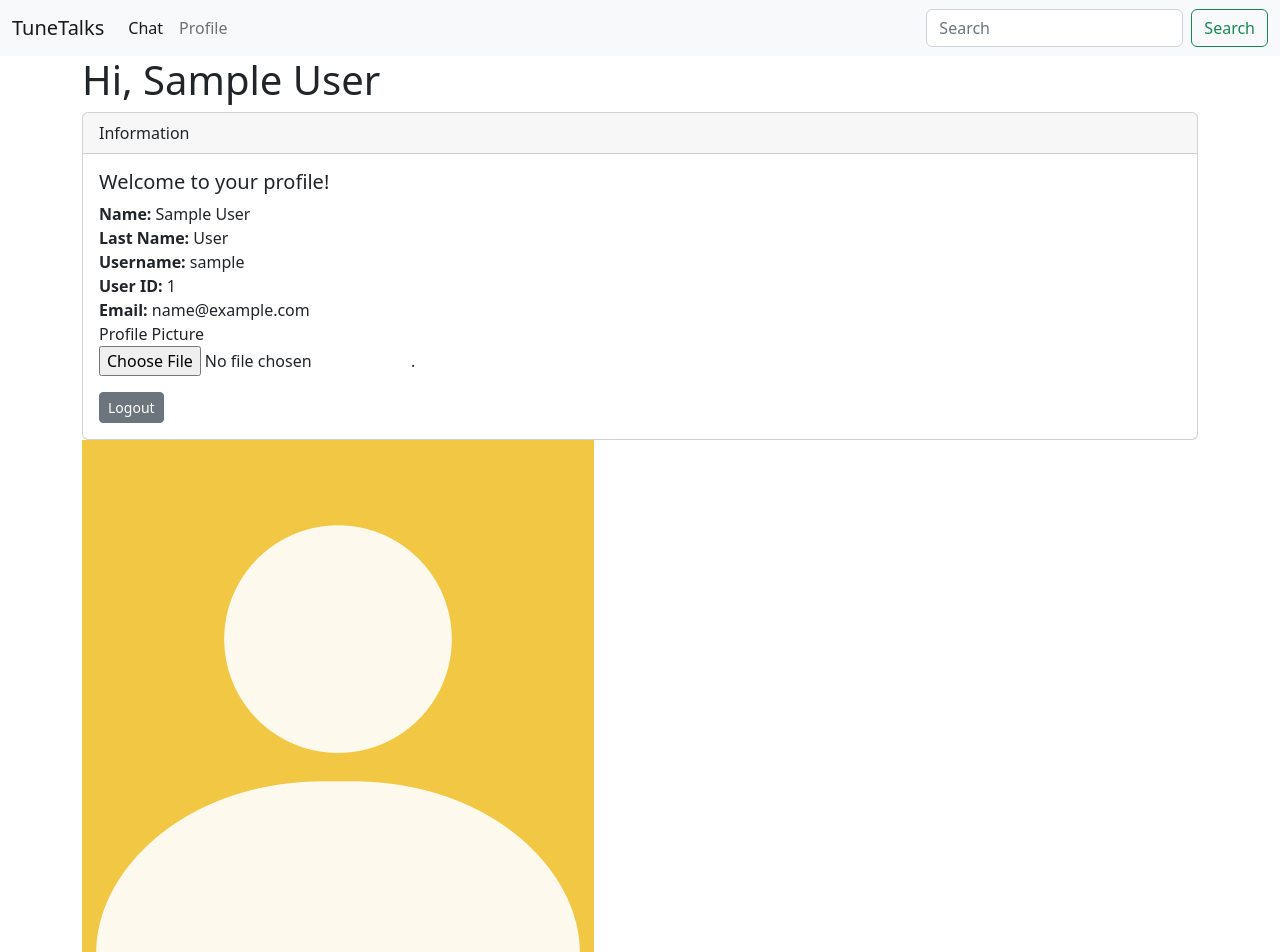
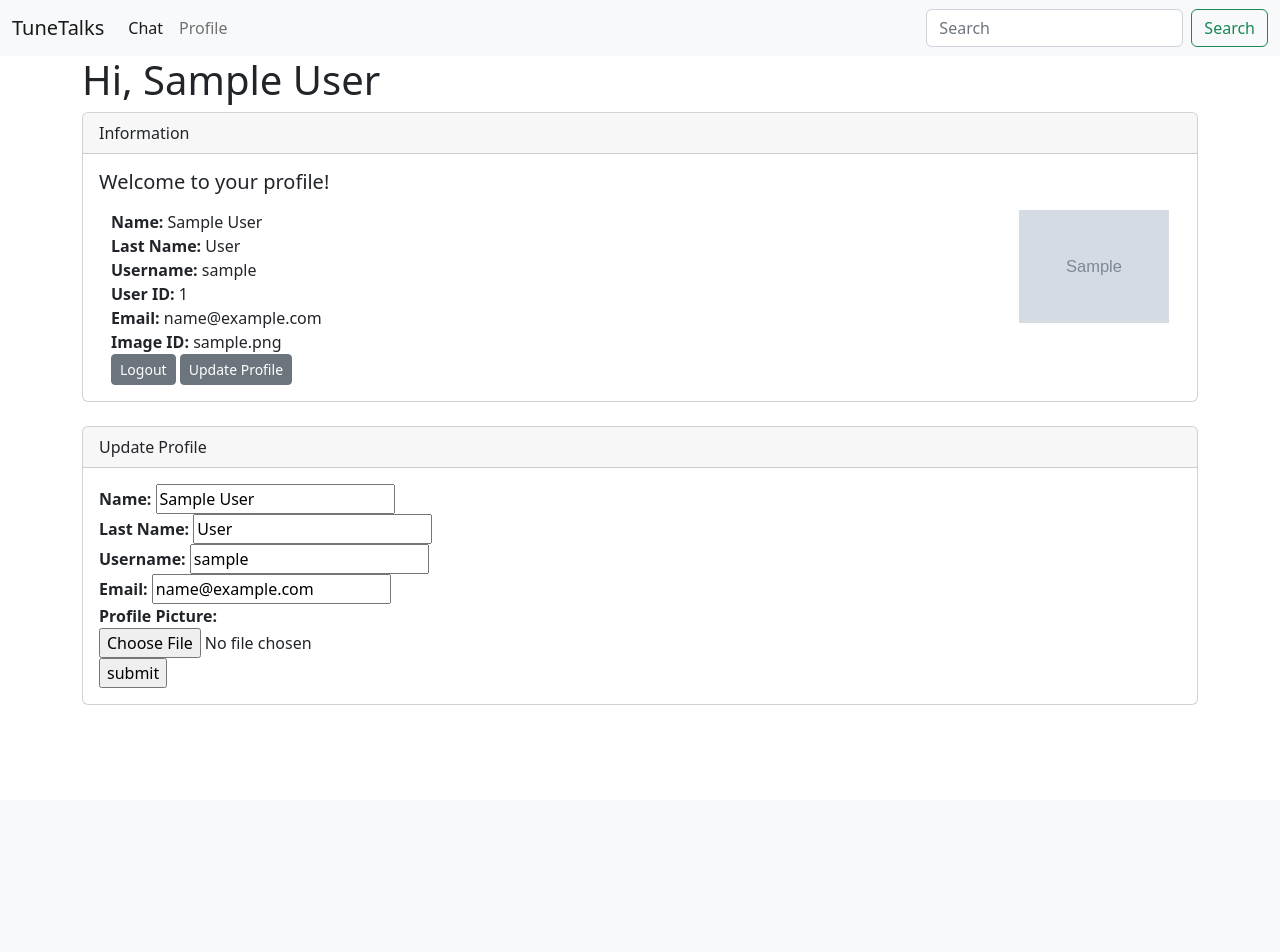
Before and after one commit to bpichardo14/messenger, a Flask app: page /profile in a window 1280 px wide. After the commit the page ends 705 px from the top, so only its background shows below. Run offline with Flask 2, Linux system fonts and the light colour scheme; a user stored in the database is signed in; tables that the repository leaves empty hold one stand-in row (values such as "Sample post"); grey boxes marked "Sample" are stand-in pictures; some libraries are stand-ins or nearby versions.

Commit message:
added dynamic profile pic

```diff
--- a/app.py
+++ b/app.py
@@ -12,6 +12,8 @@ from flask_login import UserMixin, login_user, logout_user, LoginManager, login_
 from flask_migrate import Migrate
 from flask_cors import CORS, cross_origin
 from flask_session import Session
+from werkzeug.utils import secure_filename
+import uuid as uuid
 
 # create flask instance
 app = Flask(__name__)
@@ -25,18 +27,26 @@ app = Flask(__name__)
 # create socketio instance
 socketio = SocketIO(app)
 
+
+
+
 # initilize databse
 db = SQLAlchemy(app)
 migrate = Migrate(app, db)
 CORS(app)
 app.config['SECRET_KEY'] = '1a118f8864390243e3381fead7467eee'
 # create database
-app.config['SQLALCHEMY_DATABASE_URI'] = 'sqlite:///users.db'
+# app.config['SQLALCHEMY_DATABASE_URI'] = 'sqlite:///users.db'
+app.config['SQLALCHEMY_DATABASE_URI'] = 'postgres://nqbjwsvjatjsqi:ef1f39db0389f0fab79fd22643b8452afbc56f34bd9b497fd4b0ed9e4c6ecf90@ec2-44-205-64-253.compute-1.amazonaws.com:5432/d67tjlvrcobtqe'
 
 # Flask login stuff
 login_manager = LoginManager()
 login_manager.init_app(app)
 login_manager.login_view = 'login'
+
+# save image
+UPLOAD_FOLDER = 'static/images'
+app.config['UPLOAD_FOLDER'] = UPLOAD_FOLDER
 
 class Users(db.Model, UserMixin):
     id = db.Column(db.Integer, primary_key=True)
@@ -109,11 +119,73 @@ def login():
     return render_template('login.html', form=form)
 
 # PROFILE PAGE
-@app.route('/profile')
+@app.route('/profile', methods=['POST', 'GET'])
 @login_required
 def profile():
     form = RegistrationForm()
-    return render_template('profile.html', form=form)
+    id = current_user.id
+    user_to_update = Users.query.get_or_404(id)
+    if request.method == 'POST':
+        user_to_update.name = request.form['name']
+        user_to_update.last_name = request.form['last_name']
+        user_to_update.username = request.form['username']
+        user_to_update.email = request.form['email']
+        print(request.files['profile_pic'])
+
+        if request.files['profile_pic']:
+
+            user_to_update.profile_pic = request.files['profile_pic']
+
+            pic_filename = secure_filename(user_to_update.profile_pic.filename)
+
+            pic_name = str(uuid.uuid1()) + "_" + pic_filename
+
+            saver = request.files['profile_pic']
+
+            user_to_update.profile_pic = pic_name
+
+            try:
+                db.session.commit()
+                print('commiting1')
+                saver.save(os.path.join(app.config['UPLOAD_FOLDER'], pic_name))
+                flash("User Updated Successfully!")
+                return render_template("profile.html",
+					form=form,
+					user_to_update = user_to_update)
+            except:
+                print('erro1')
+                flash("Error!  Looks like there was a problem...try again!")
+                return render_template("profile.html",
+					form=form,
+					user_to_update = user_to_update)
+        else:
+            print('commiting2')
+            db.session.commit()
+            flash("User Updated Successfully!")
+            return render_template("profile.html",
+				form=form,
+				user_to_update = user_to_update)
+    else:
+        print('no commit')
+        return render_template("profile.html",
+				form=form,
+				user_to_update = user_to_update,
+				id = id)
+    return render_template('profile.html')
+
+
+
+
+
+
+
+
+
+
+
+
+
+
 
 # LOGOUT
 @app.route('/logout', methods=['POST', 'GET'])
@@ -121,7 +193,7 @@ def profile():
 def logout():
     logout_user()
     flash('You have logged out')
-    redirect(url_for('login'))
+    return redirect(url_for('login'))
 
 
 # UPDATE PROFILE
--- a/templates/index.html
+++ b/templates/index.html
@@ -29,6 +29,7 @@
                 console.log('Hit broadcasted')
 
                 var incoming_msg = document.createElement('div')
+
                 incoming_msg.classList.add('incoming_msg')
 
 
--- a/templates/login.html
+++ b/templates/login.html
@@ -1,3 +1,5 @@
+{% extends 'navbar.html' %}
+{% block content %}
 <!DOCTYPE html>
 <html lang="en">
 <head>
@@ -28,3 +30,4 @@
 
 </body>
 </html>
+{% endblock %}
--- a/templates/profile.html
+++ b/templates/profile.html
@@ -19,6 +19,12 @@
                 <div class="card-body">
                   <h5 class="card-title">Welcome to your profile!</h5>
                   <p class="card-text">
+
+                    <div class="container">
+                        <div class="row">
+                            <div class="col-8">
+
+
                     <strong> Name: </strong>
                     {{current_user.name}}
                     <br>
@@ -34,19 +40,59 @@
                     <strong> Email:   </strong>
                     {{current_user.email}}
                     <br>
-                    {{form.profile_pic.label}}
+                    <strong> Image ID:   </strong>
+                    {{current_user.profile_pic}}
                     <br>
-                    {{form.profile_pic}}.</p>
+
                   <a href="{{ url_for('logout') }}" class="btn btn-secondary btn-sm">Logout</a>
+                  <a href="{{ url_for('update', id = current_user.id) }}" class="btn btn-secondary btn-sm">Update Profile</a>
+
+                  </div>
+                  <div class="col-4">
+                    {% if current_user.profile_pic%}
+                        <img src="{{ url_for('static', filename='images/' + current_user.profile_pic )}}     " +  alt="" width="150" align="right" >
+                    {% else %}
+
+                        <img src='../static/images/david.png' alt="" width="150" align="right" >
+                    {% endif%}
+
+                  </div>
                 </div>
             </div>
 
-            <div id="profilepic">
-                <img src="{{url_for('static', filename='images/david.png')}}">
+                </div>
             </div>
-
         </div>
 
+        <br>
+        <div class="card">
+            <div class="card-header">
+                Update Profile
+            </div>
+            <div class="card-body">
+                <form method="POST" action='/profile' enctype="multipart/form-data">
+
+                    {{ form.hidden_tag() }}
+                    <strong> Name: </strong>
+                    {{ form.name (value = user_to_update.name)}}
+                    <br>
+                    <strong> Last Name: </strong>
+                    {{ form.last_name (value=user_to_update.last_name) }}
+                    <br>
+                    <strong> Username: </strong>
+                    {{ form.username (value=user_to_update.username) }}
+                    <br>
+                    <strong> Email:   </strong>
+                    {{ form.email (value=user_to_update.email)}}
+                    <br>
+                    <strong> Profile Picture:   </strong>
+                    <br>
+                    {{form.profile_pic}}
+                    <br>
+                    {{form.submit (value='submit')}}
+                </form>
+            </div>
+        </div>
 
     </div>
 
```
Also changed, not shown: templates/update.html (+12 -2 lines), static/images/04081db8-1402-11ed-a08b-3e22fb9f468d_fire.jpeg (added), static/images/1205d108-1402-11ed-ad81-3e22fb9f468d_fire.jpeg (added), static/images/2d22eb06-1402-11ed-bfa5-3e22fb9f468d_fire.jpeg (added), static/images/db7d030a-1400-11ed-84c1-3e22fb9f468d_fire.jpeg (added), static/images/f3b1124a-1400-11ed-a425-3e22fb9f468d_fire.jpeg (added).
